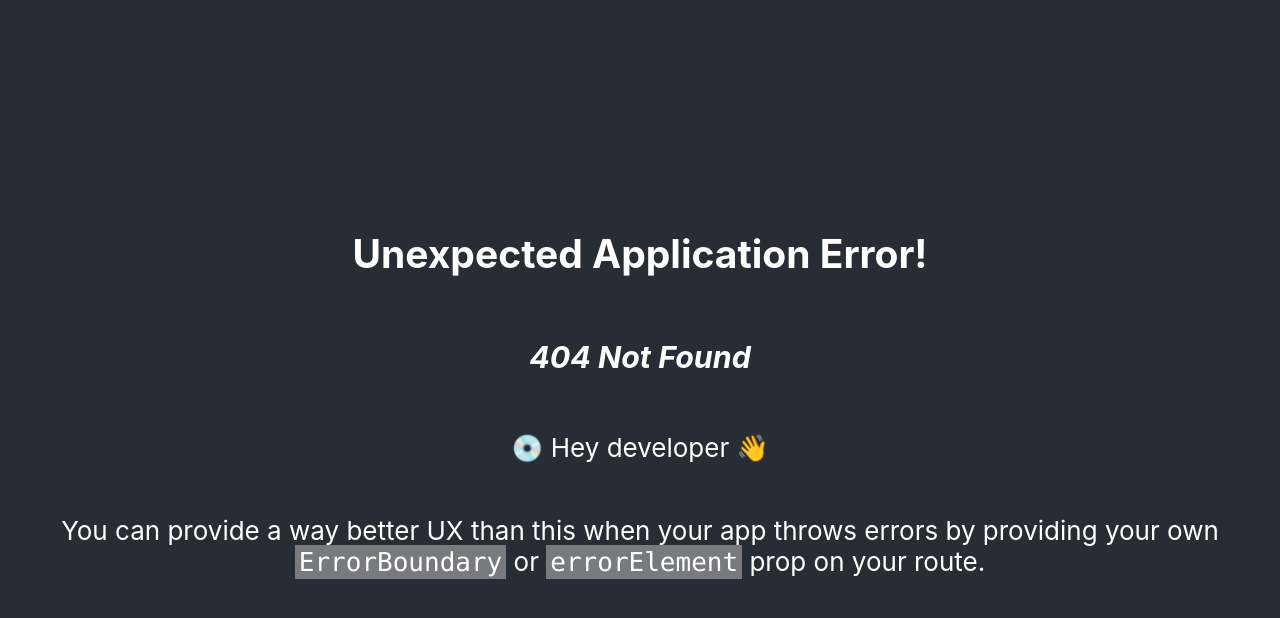
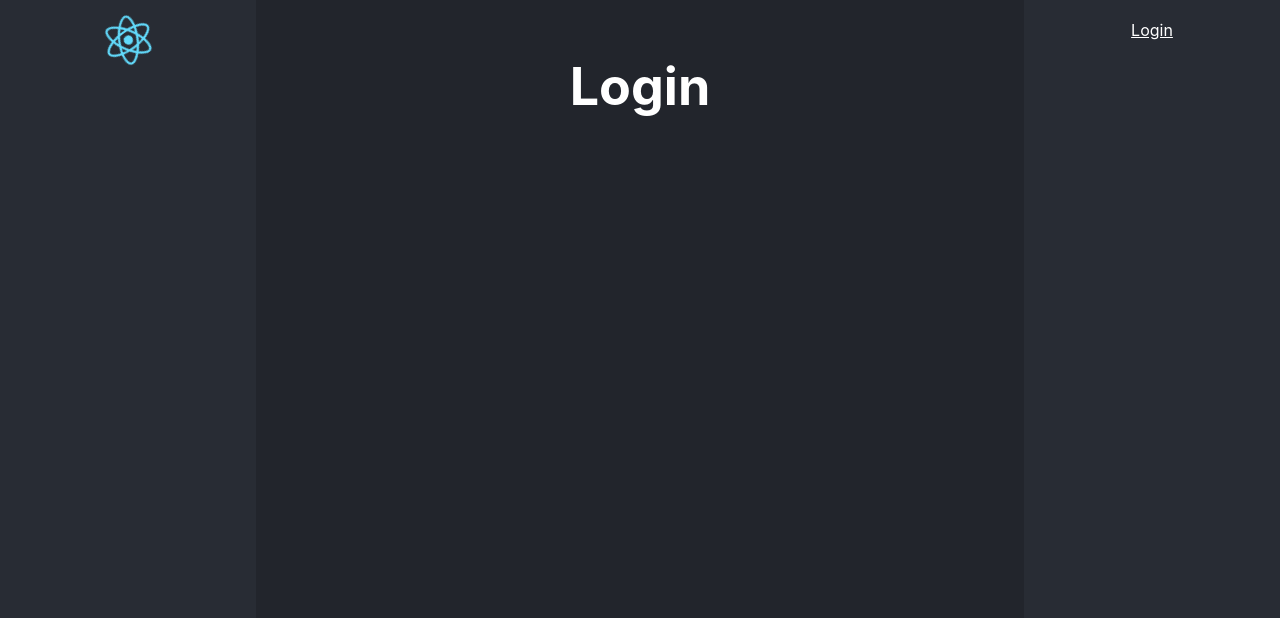
Before and after one commit to kevr/blogx, a React (Create React App) app in the folder frontend/: page /login in a window 1280 px wide. Before the commit this address had no page. Shown: the top 618 px of the page. Built offline with nearby package versions, Linux system fonts and the light colour scheme.

Commit message:
feat(frontend): add /login/ page skeleton
Signed-off-by: Kevin Morris <kevr@0cost.org>

```diff
--- a/frontend/src/App.css
+++ b/frontend/src/App.css
@@ -62,11 +62,15 @@
   max-width: 1080px;
 }
 
+.auth-widget {
+  padding-top: 20px;
+}
+
 .centered {
   padding-top: 10px;
 }
 
-.centered {
+.auth-widget > a, .centered {
   position: absolute;
   left: 0;
   right: 0;
--- /dev/null
+++ b/frontend/src/AuthWidget.js
@@ -0,0 +1,16 @@
+import { useSelector } from "react-redux";
+import { Link } from "react-router-dom";
+
+const AuthWidget = () => {
+  const session = useSelector((state) => state.session);
+
+  const content = !session ? (
+    <Link to="/login/">Login</Link>
+  ) : (
+    <span>{session.username}</span>
+  );
+
+  return <div className="auth-widget">{content}</div>;
+};
+
+export default AuthWidget;
--- a/frontend/src/Layout.js
+++ b/frontend/src/Layout.js
@@ -1,4 +1,5 @@
 import { Link } from "react-router-dom";
+import AuthWidget from "./AuthWidget";
 import logo from "./logo.svg";
 
 const Layout = ({ children }) => {
@@ -12,7 +13,9 @@ const Layout = ({ children }) => {
         </Link>
       </div>
       <div className="content">{children}</div>
-      <div className="sidebar"></div>
+      <div className="sidebar">
+        <AuthWidget />
+      </div>
     </div>
   );
 };
--- a/frontend/src/Routing.js
+++ b/frontend/src/Routing.js
@@ -1,5 +1,6 @@
 import { createBrowserRouter } from "react-router-dom";
 import Home from "./pages/Home";
+import Login from "./pages/Login";
 import Layout from "./Layout";
 
 const router = createBrowserRouter([
@@ -11,6 +12,14 @@ const router = createBrowserRouter([
       </Layout>
     ),
   },
+  {
+    path: "/login/",
+    element: (
+      <Layout>
+        <Login />
+      </Layout>
+    ),
+  },
 ]);
 
 export default router;
--- /dev/null
+++ b/frontend/src/pages/Login.js
@@ -0,0 +1,5 @@
+const Login = () => {
+  return <h1>Login</h1>;
+};
+
+export default Login;
```
